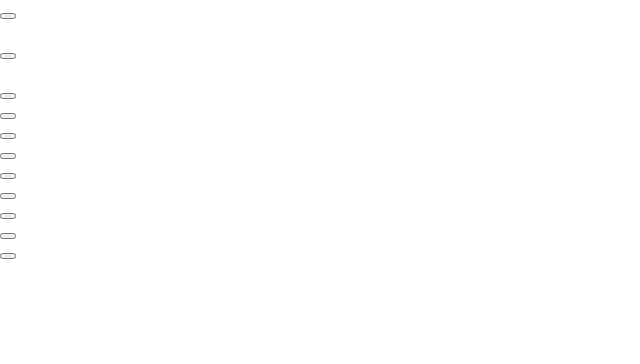
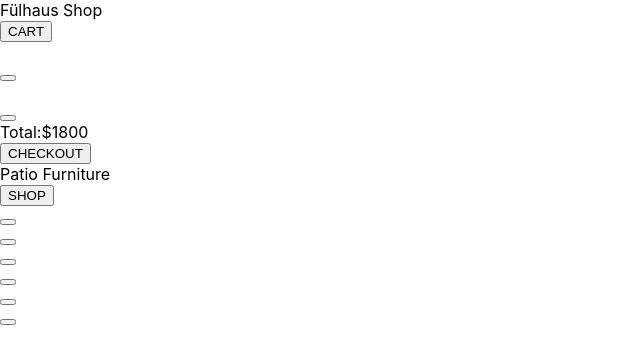
Before and after one commit to mar10outof10/fulhaus-frontend-assessment, a React (Create React App) app: page / in a window 1280 px wide. Shown: the top 364 px of the page, without its empty margins (0-640 px from the left). Built offline with nearby package versions, Linux system fonts and the light colour scheme.

Commit message:
Adding text and image content to page

```diff
--- a/src/components/Navbar/Navbar.js
+++ b/src/components/Navbar/Navbar.js
@@ -4,8 +4,8 @@ import StickyCart from "./StickyCart/StickyCart.js";
 const Navbar = () => {
   return (
     <div className="navbar">
-      <div className="navbar__header"></div>
-      <button className="navbar__cartButton"></button>
+      <div className="navbar__header">Fülhaus Shop</div>
+      <button className="navbar__cartButton">CART</button>
       <StickyCart />
     </div>
   );
--- a/src/components/Navbar/StickyCart/StickyCart.js
+++ b/src/components/Navbar/StickyCart/StickyCart.js
@@ -9,8 +9,8 @@ const StickyCart = () => {
         <StickyCartItem />
       </div>
       <div className="stickyCart__contentBox">
-        <div className="stickyCart__total"></div>
-        <button className="stickyCart__button"></button>
+        <div className="stickyCart__total">Total:<span className="stickyCart__price">$1800</span></div>
+        <button className="stickyCart__button">CHECKOUT</button>
       </div>
     </div>
   );
--- a/src/components/PageContainer/Hero.js
+++ b/src/components/PageContainer/Hero.js
@@ -3,10 +3,10 @@ import "./Hero.scss";
 const Hero = () => {
   return (
     <div className="hero">
-      <image className="hero__image" />
+      <div className="hero__imageContainer" />
       <div className="hero__content">
-        <div className="hero__header"></div>
-        <button className="hero__button"></button>
+        <div className="hero__header">Patio Furniture</div>
+        <button className="hero__button">SHOP</button>
       </div>
     </div>
   );
--- a/src/components/PageContainer/Hero.scss
+++ b/src/components/PageContainer/Hero.scss
@@ -0,0 +1,7 @@
+
+
+.hero {
+  &__imageContainer {
+    background: url('../../assets/images/hero__backgroundImage.png')
+  }
+}
--- /dev/null
+++ b/src/jsconfig.json
@@ -0,0 +1,6 @@
+{
+  "compilerOptions": {
+    "baseUrl": "src"
+  },
+  "include": ["src"]
+}
```
Also changed, not shown: src/assets/images/hero__backgroundImage.png (added).
